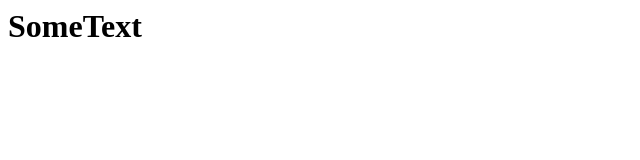
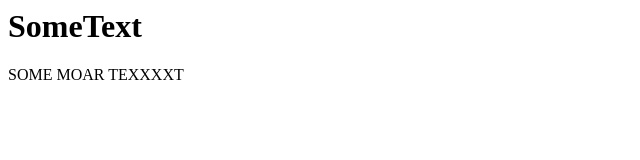
Before and after one commit to Svuni/TestProjekt, a plain HTML site: page index.html in a window 1280 px wide. Shown: the whole page, without its empty margins (0-640 px from the left). Drawn offline with Linux system fonts and the light colour scheme.

Commit message:
SOME MORE TO DO

```diff
--- a/index.html
+++ b/index.html
@@ -4,5 +4,6 @@
 	</head>
 	<body>
 		<h1>SomeText</h1>
+		<p>SOME MOAR TEXXXXT</p>
 	</body>
 </html>
```
